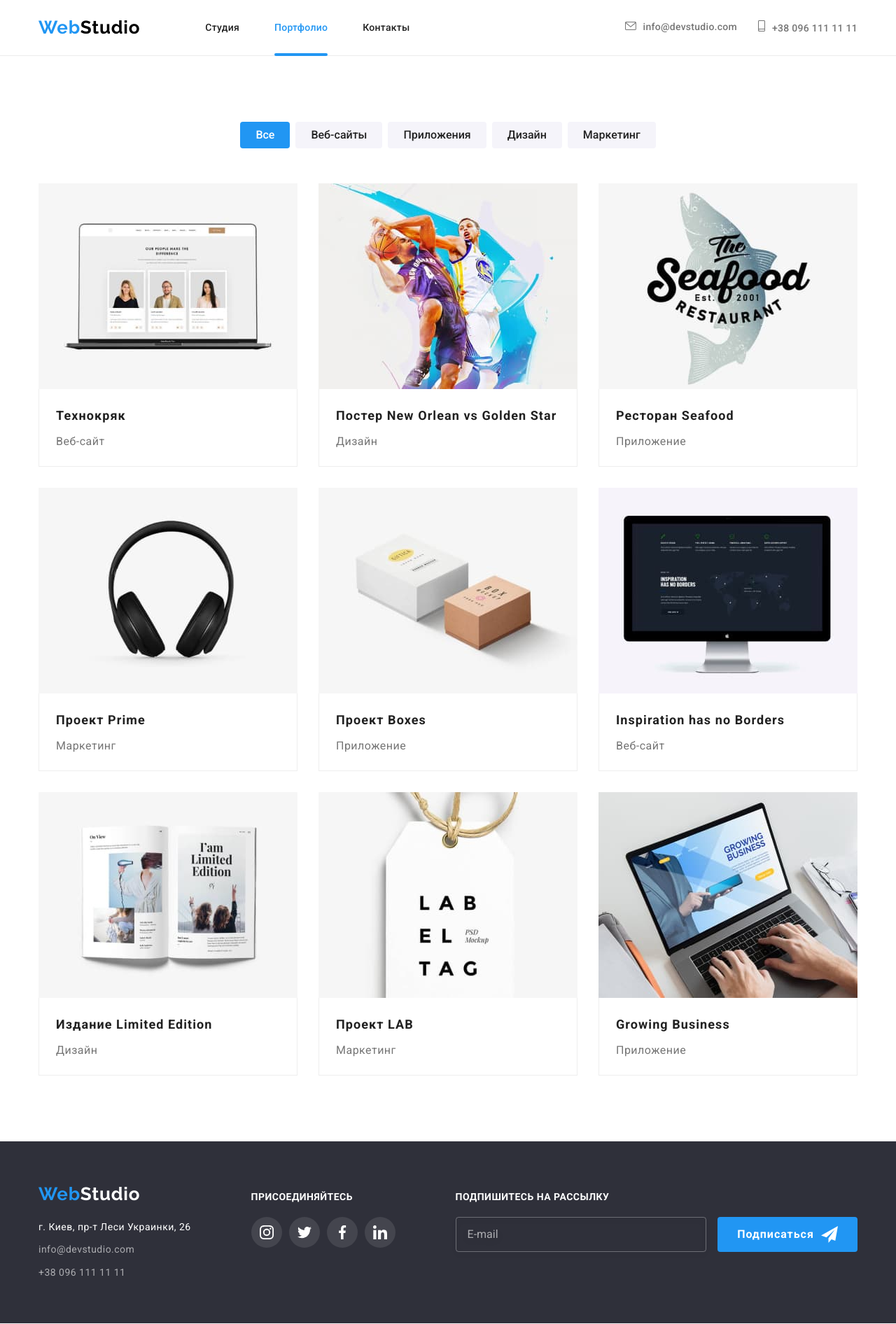
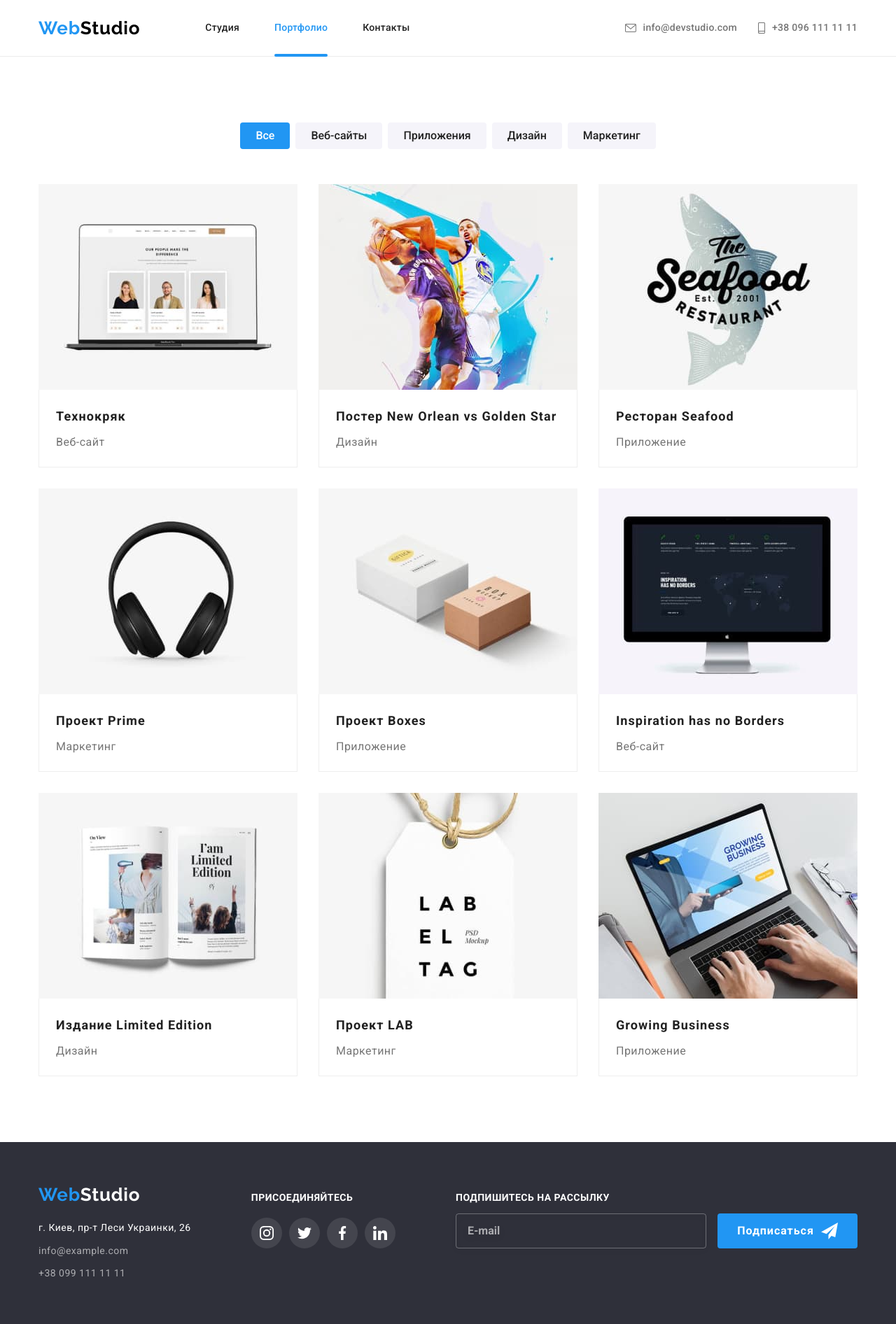
Before and after one commit to Lisnyi/goit-markup-hw-07, a plain HTML site: page portfolio.html in a window 1280 px wide. Shown: the whole page at 70% size. Drawn offline with nearby package versions, Linux system fonts and the light colour scheme.

Commit message:
Version 1.1

```diff
--- a/portfolio.html
+++ b/portfolio.html
@@ -54,6 +54,7 @@
                 </ul>
                 <ul class="list gallery__list">
                     <li class="gallery__item">
+                        <a href="" class="gallery__link link">
                             <div class="gallery__thumb">
                                 <img src="./images/portfolio/img1.jpg" alt="Открытый веб-сайт на ноутбуке" width="370" class="img-nogap">
                                 <p class="gallery__text">Ресурс предлагает комплексные предложения с разным уровнем функционала и сервисов. Все это позволит посетителю получить исчерпывающие сведения о компании или частном лице.</p>
@@ -62,8 +63,10 @@
                                 <h2 class="gallery__title">Технокряк</h2>
                                 <p class="gallery__type">Веб-сайт</p>
                             </div>
+                        </a>
                     </li>
                     <li class="gallery__item">
+                        <a href="" class="gallery__link link">
                             <div class="gallery__thumb">
                                 <img src="./images/portfolio/img2.jpg" alt="Постер к баскетбольному матчу" width="370" class="img-nogap">
                                 <p class="gallery__text">Ресурс предлагает комплексные предложения с разным уровнем функционала и сервисов. Все это позволит посетителю получить исчерпывающие сведения о компании или частном лице.</p>
@@ -72,8 +75,10 @@
                                 <h2 class="gallery__title">Постер <span lang="en">New Orlean vs Golden Star</span></h2>
                                 <p class="gallery__type">Дизайн</p>
                             </div>
+                        </a>
                     </li>
                     <li class="gallery__item">
+                        <a href="" class="gallery__link link">
                             <div class="gallery__thumb">
                                 <img src="./images/portfolio/img3.jpg" alt="Логотип ресторана" width="370" class="img-nogap">
                                 <p class="gallery__text">Ресурс предлагает комплексные предложения с разным уровнем функционала и сервисов. Все это позволит посетителю получить исчерпывающие сведения о компании или частном лице.</p>
@@ -82,8 +87,10 @@
                                 <h2 class="gallery__title">Ресторан <span lang="en">Seafood</span></h2>
                                 <p class="gallery__type">Приложение</p>
                             </div>
+                        </a>
                     </li>
                     <li class="gallery__item">
+                        <a href="" class="gallery__link link">
                             <div class="gallery__thumb">
                                 <img src="./images/portfolio/img4.jpg" alt="Наушники" width="370" class="img-nogap">
                                 <p class="gallery__text">Ресурс предлагает комплексные предложения с разным уровнем функционала и сервисов. Все это позволит посетителю получить исчерпывающие сведения о компании или частном лице.</p>
@@ -92,8 +99,10 @@
                                 <h2 class="gallery__title">Проект <span lang="en">Prime</span></h2>
                                 <p class="gallery__type">Маркетинг</p>
                             </div>
+                        </a>
                     </li>
                     <li class="gallery__item">
+                        <a href="" class="gallery__link link">
                             <div class="gallery__thumb">
                                 <img src="./images/portfolio/img5.jpg" alt="Две коробки" width="370" class="img-nogap">
                                 <p class="gallery__text">Ресурс предлагает комплексные предложения с разным уровнем функционала и сервисов. Все это позволит посетителю получить исчерпывающие сведения о компании или частном лице.</p>
@@ -102,8 +111,10 @@
                                 <h2 class="gallery__title">Проект <span lang="en">Boxes</span></h2>
                                 <p class="gallery__type">Приложение</p>
                             </div>
+                        </a>
                     </li>
                     <li class="gallery__item">
+                        <a href="" class="gallery__link link">
                             <div class="gallery__thumb">
                                 <img src="./images/portfolio/img6.jpg" alt="Открытый веб-сайт на мониторе" width="370" class="img-nogap">
                                 <p class="gallery__text">Ресурс предлагает комплексные предложения с разным уровнем функционала и сервисов. Все это позволит посетителю получить исчерпывающие сведения о компании или частном лице.</p>
@@ -112,8 +123,10 @@
                                 <h2 class="gallery__title" lang="en">Inspiration has no Borders</h2>
                                 <p class="gallery__type">Веб-сайт</p>
                             </div>
+                        </a>
                     </li>
                     <li class="gallery__item">
+                        <a href="" class="gallery__link link">
                             <div class="gallery__thumb">
                                 <img src="./images/portfolio/img7.jpg" alt="Открытая книга" width="370" class="img-nogap">
                                 <p class="gallery__text">Ресурс предлагает комплексные предложения с разным уровнем функционала и сервисов. Все это позволит посетителю получить исчерпывающие сведения о компании или частном лице.</p>
@@ -122,8 +135,10 @@
                                 <h2 class="gallery__title">Издание <span lang="en">Limited Edition</span></h2>
                                 <p class="gallery__type">Дизайн</p>
                             </div>
+                        </a>
                     </li>
                     <li class="gallery__item">
+                       <a href="" class="gallery__link link">
                         <div class="gallery__thumb">
                             <img src="./images/portfolio/img8.jpg" alt="Ярлык с текстом" width="370" class="img-nogap">
                             <p class="gallery__text">Ресурс предлагает комплексные предложения с разным уровнем функционала и сервисов. Все это позволит посетителю получить исчерпывающие сведения о компании или частном лице.</p>
@@ -132,8 +147,10 @@
                             <h2 class="gallery__title">Проект <span lang="en">LAB</span></h2>
                             <p class="gallery__type">Маркетинг</p>
                         </div>
+                       </a>
                     </li>
                     <li class="gallery__item">
+                       <a href="" class="gallery__link link">
                         <div class="gallery__thumb">
                             <img src="./images/portfolio/img9.jpg" alt="Работа в приложении за ноутбуком" width="370" class="img-nogap">
                             <p class="gallery__text">Ресурс предлагает комплексные предложения с разным уровнем функционала и сервисов. Все это позволит посетителю получить исчерпывающие сведения о компании или частном лице.</p>
@@ -142,6 +159,7 @@
                             <h2 class="gallery__title" lang="en">Growing Business</h2>
                             <p class="gallery__type">Приложение</p>
                         </div>
+                       </a>
                     </li>
                 </ul>
             </div>
@@ -155,16 +173,16 @@
                     <p class="footer-contacts__address">г. Киев, пр-т Леси Украинки, 26</p>
                     <ul class="footer-contacts__list list">
                         <li class="footer-contacts__item">
-                            <a href="mailto:info@devstudio.com" class="link footer-contacts__link">info@devstudio.com</a>
+                            <a href="mailto:info@devstudio.com" class="link footer-contacts__link">info@example.com</a>
                         </li>
                         <li class="footer-contacts__item">
-                            <a href="tel:+380961111111" class="link footer-contacts__link">+38 096 111 11 11</a>
+                            <a href="tel:+380961111111" class="link footer-contacts__link">+38 099 111 11 11</a>
                         </li>
                     </ul>
                 </address>
             </div>
             <div>
-                <h3 class="footer__title">присоединяйтесь</h3>
+                <p class="footer__title">присоединяйтесь</p>
                 <ul class="list social-list">
                     <li class="social-list__item">
                         <a href="" class="link social-list__link" aria-label="Instagram">
@@ -197,7 +215,7 @@
                 </ul>
             </div>
             <div>
-                <h3 class="footer__title">Подпишитесь на рассылку</h3>
+                <p3 class="footer__title">Подпишитесь на рассылку</p>
                 <form>
                     <input type="email" name="email" placeholder="E-mail" class="subscribe__input">
                     <button type="submit" class="subscribe__button">Подписаться <svg class="subscribe__icon">
--- a/sass/layout/_footer.scss
+++ b/sass/layout/_footer.scss
@@ -15,6 +15,7 @@
     margin-top: 0;
     margin-bottom: 20px;
     text-align: left;
+    font-weight: 700;
     font-size: 14px;
     line-height: 1.14;
     text-transform: uppercase;
--- a/sass/layout/_gallery.scss
+++ b/sass/layout/_gallery.scss
@@ -4,10 +4,10 @@
 }
 
 .gallery__item {
-    transition: box-shadow $transition-duration $transition-timing-function;
     margin-top: 30px;
     margin-right: 30px;
     flex-basis: calc((100% - 60px) / 3);
+    transition: box-shadow $transition-duration $transition-timing-function;
 
     &:hover {
         box-shadow: 1px 4px 6px 0px #00000029, 0px 4px 4px 0px #0000000f, 0px 1px 1px 0px #0000001f;
@@ -22,6 +22,10 @@
     }
 }
 
+.gallery__link {
+    color: inherit;
+}
+
 .gallery__thumb {
     position: relative;
     overflow: hidden;
@@ -31,7 +35,7 @@
     position: absolute;
     top: 0;
     left: 0;
-    transform: translateY(100%);
+    transform: translateY(101%);
     transition: transform $transition-duration $transition-timing-function;
 
     width: 100%;
@@ -46,7 +50,8 @@
     background-color: $gallery-thumb-bgc;
     overflow: hidden;
 
-    .gallery__item:hover & {
+    .gallery__item:hover &,
+    .gallery__link:focus & {
         transform: translateY(0);
     }
 }
--- a/sass/layout/_header.scss
+++ b/sass/layout/_header.scss
@@ -28,8 +28,7 @@
 
 .nav__link {
     display: block;
-    padding-top: 32px;
-    padding-bottom: 31px;
+    padding: 32px 0;
     transition: color $transition-duration $transition-timing-function;
 
     color: $title-text-color;
@@ -66,10 +65,28 @@
 
 .contacts__item {
     display: block;
-    position: relative;
 
     & + & {
         margin-left: 30px;
+    }
+}
+
+.contacts__link {
+    display: flex;
+    align-items: center;
+    padding: 32px 0;
+    transition: color $transition-duration $transition-timing-function;
+
+    color: $primary-text-color;
+    font-weight: 500;
+    font-size: 14px;
+    line-height: 1.14;
+    letter-spacing: 0.02em;
+
+    &:focus,
+    &:hover,
+        {
+        color: $accent-text-color;
     }
 }
 
@@ -88,20 +105,3 @@
     height: 16px;
     margin-right: 10px;
 }
-
-.contacts__link {
-    padding: 32px 0;
-    transition: color $transition-duration $transition-timing-function;
-
-    color: $primary-text-color;
-    font-weight: 500;
-    font-size: 14px;
-    line-height: 1.14;
-    letter-spacing: 0.02em;
-
-    &:focus,
-    &:hover,
-        {
-        color: $accent-text-color;
-    }
-}
--- a/sass/layout/_team.scss
+++ b/sass/layout/_team.scss
@@ -33,7 +33,7 @@
 
 .team__name {
     margin-top: 0;
-    margin-bottom: 0;
+    margin-bottom: 10px;
 
     color: $title-text-color;
     font-weight: 500;
@@ -43,7 +43,7 @@
 }
 
 .team__text {
-    margin-top: 10px;
+    margin-top: 0;
     margin-bottom: 16px;
 
     font-size: 16px;
--- a/sass/layout/_works.scss
+++ b/sass/layout/_works.scss
@@ -28,11 +28,12 @@
 
 .works__label {
     position: absolute;
-    display: block;
+    display: flex;
+    justify-content: center;
+    align-items: center;
     left: 0;
     bottom: 0;
     margin: 0;
-    padding: 27px 0;
     width: 100%;
     height: 70px;
     background-color: $label-bgc;
```
Also changed, not shown: index.html (+42 -42 lines), css/main.css, css/main.min.css, 2 other files. Lines whose indentation alone changed are shown as unchanged.
